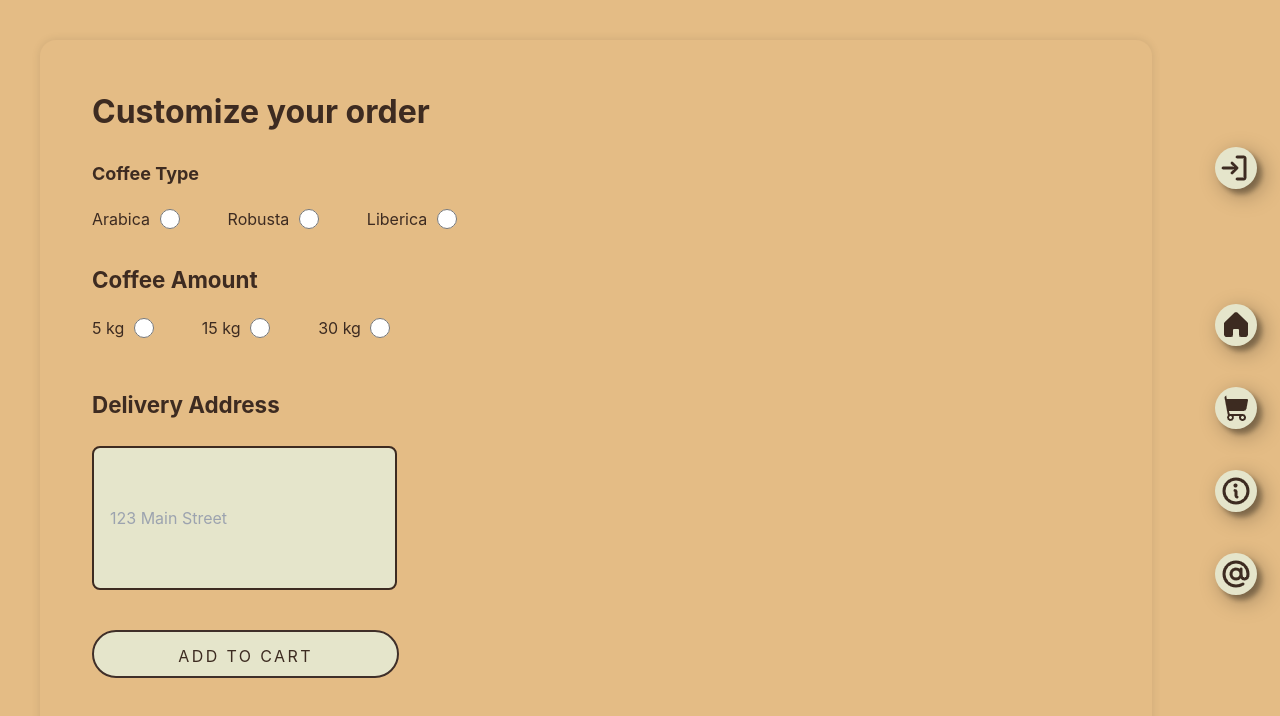
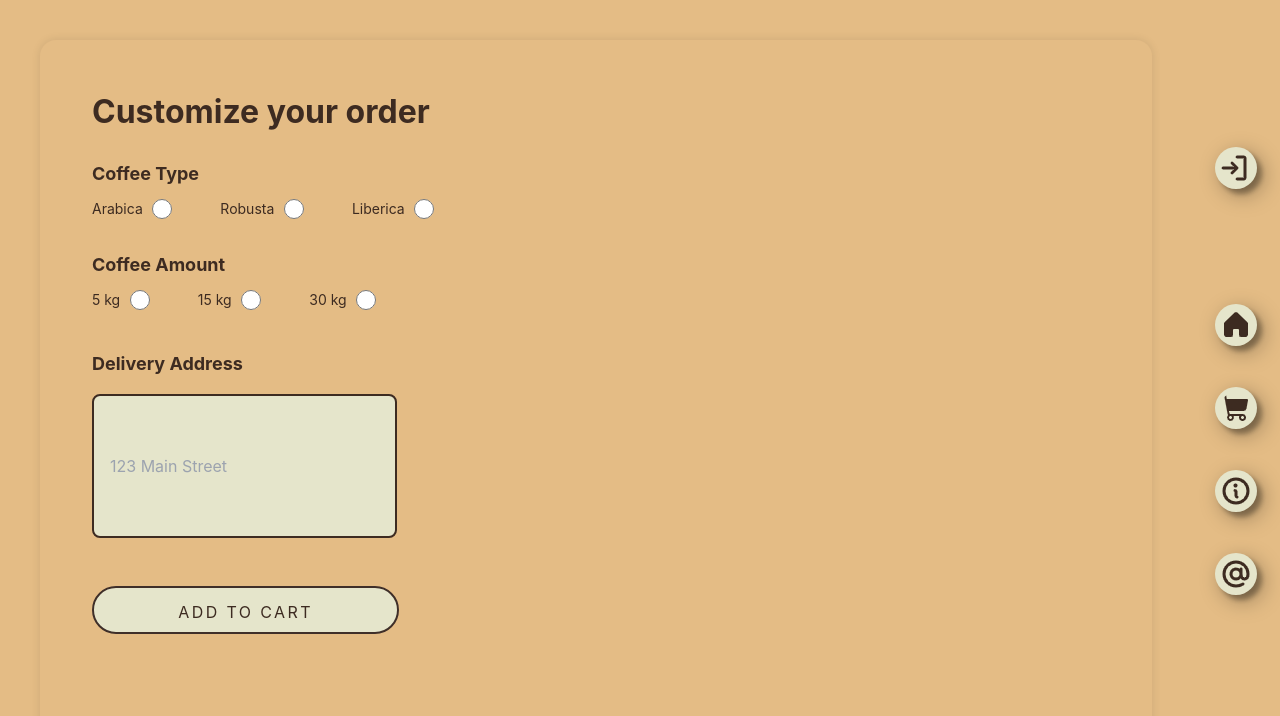
Before and after one commit to ReticentFacade/effective-giggle, a React (Create React App) app in the folder frontend/: page /order in a window 1280 px wide. Shown: the top 716 px of the page. Built offline with nearby package versions, Linux system fonts and the light colour scheme.

Commit message:
frontend fixed

```diff
--- a/frontend/src/css/Order.css
+++ b/frontend/src/css/Order.css
@@ -71,7 +71,7 @@ input {
 
 .cart-animation {
   width: 70vw;
-  /* height: 90vh; */
+  height: 100%;
   border-top-right-radius: 1rem;
   border-bottom-right-radius: 1rem;
   background-color: #e5e5cb;
--- a/frontend/src/pages/Order.js
+++ b/frontend/src/pages/Order.js
@@ -97,7 +97,7 @@ function Order() {
     );
   }
 
-  const labelClasses = "flex items-center";
+  const labelClasses = "flex items-center text-sm";
   const radioClasses =
     "radio-btn h-5 w-5 text-indigo-600 form-radio focus:ring-indigo-500";
 
@@ -108,7 +108,7 @@ function Order() {
 
         {/* <h2>Coffee Type</h2> */}
         <h2 className="text-lg font-bold">Coffee Type</h2>
-        <form className="coffee-type pt-4 min-w-[580px]">
+        <form className="coffee-type pt-2 min-w-[580px]">
           <label className={labelClasses}>
             Arabica
             <input
@@ -161,8 +161,8 @@ function Order() {
           {/* <br /> */}
         </form>
 
-        <h2 className="ext-lg font-bold">Coffee Amount</h2>
-        <form className="coffee-amount pt-4 pb-4">
+        <h2 className="text-lg font-bold">Coffee Amount</h2>
+        <form className="coffee-amount pt-2 pb-2">
           <label className={labelClasses}>
             5 kg
             <input
@@ -207,8 +207,8 @@ function Order() {
           </label>
         </form>
 
-        <h2 className="ext-lg font-bold">Delivery Address</h2>
-        <form className="delivery-form pt-4 pb-6">
+        <h2 className="text-lg font-bold">Delivery Address</h2>
+        <form className="delivery-form pt-2 pb-2 mb-6">
           <label>
             <input
               type="text"
```
Also changed, not shown: 1 other file (tests, documents, lock files or other folders).
